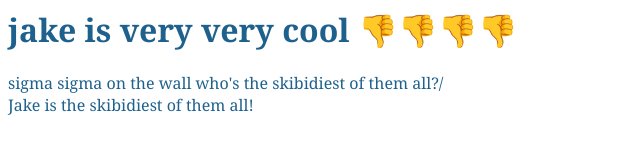
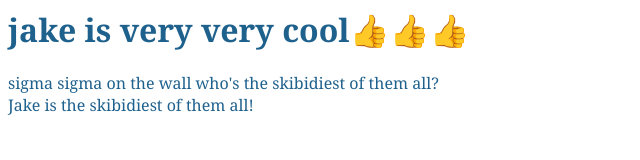
Before and after one commit to RealCarbonX/website, a plain HTML site: page index.html in a window 1280 px wide. Shown: the whole page, without its empty margins (0-640 px from the left). Drawn offline with Linux system fonts and the light colour scheme.

Commit message:
Update index.html

```diff
--- a/index.html
+++ b/index.html
@@ -5,7 +5,7 @@
 </head>
 
 <body>
-<h1>jake is very very cool 👎👎👎👎</h1>
-  <p>sigma sigma on the wall who's the skibidiest of them all?/<br>Jake is the skibidiest of them all!</p>
+<h1>jake is very very cool👍👍👍</h1>
+  <p>sigma sigma on the wall who's the skibidiest of them all?<br>Jake is the skibidiest of them all!</p>
 </body>
 </html>
```
